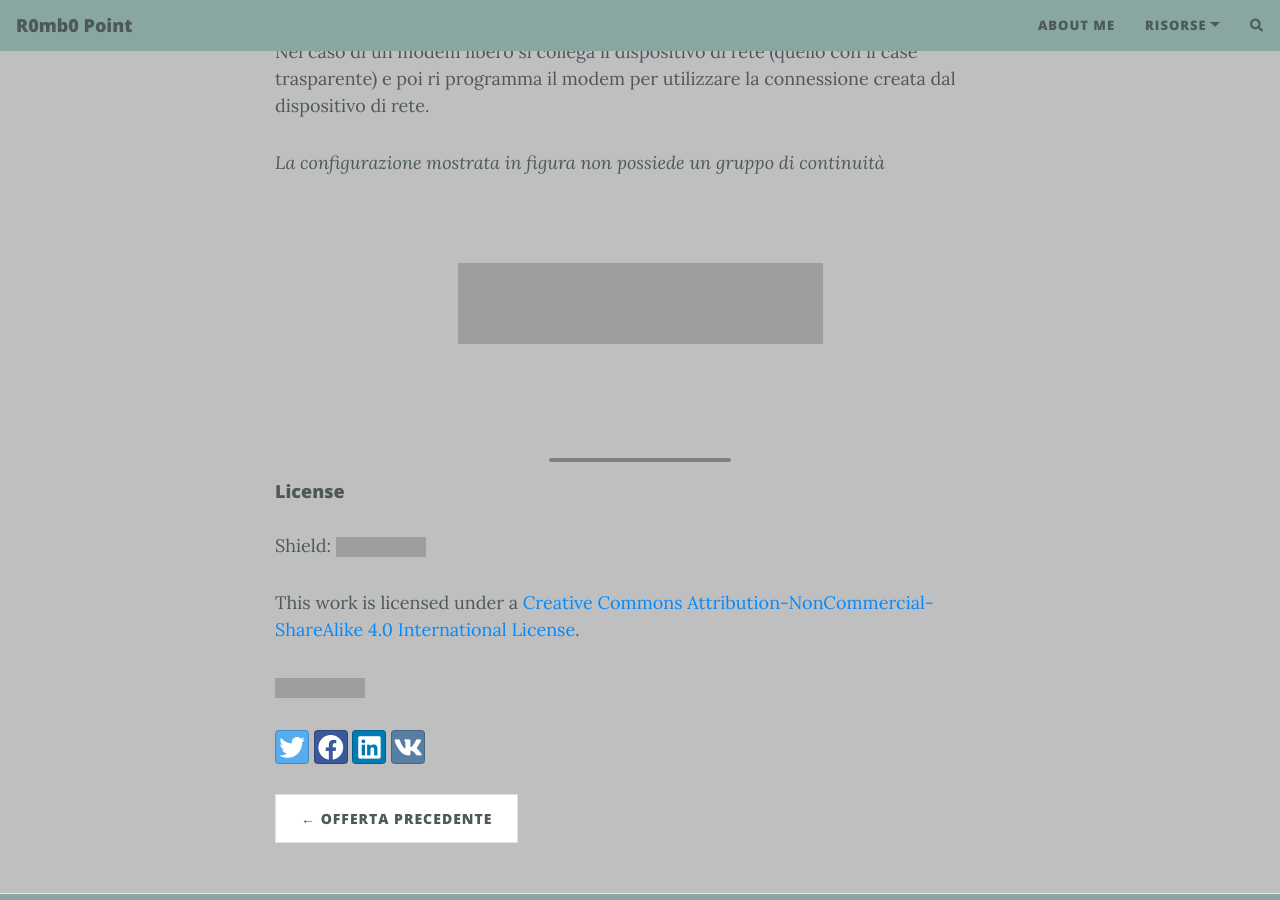
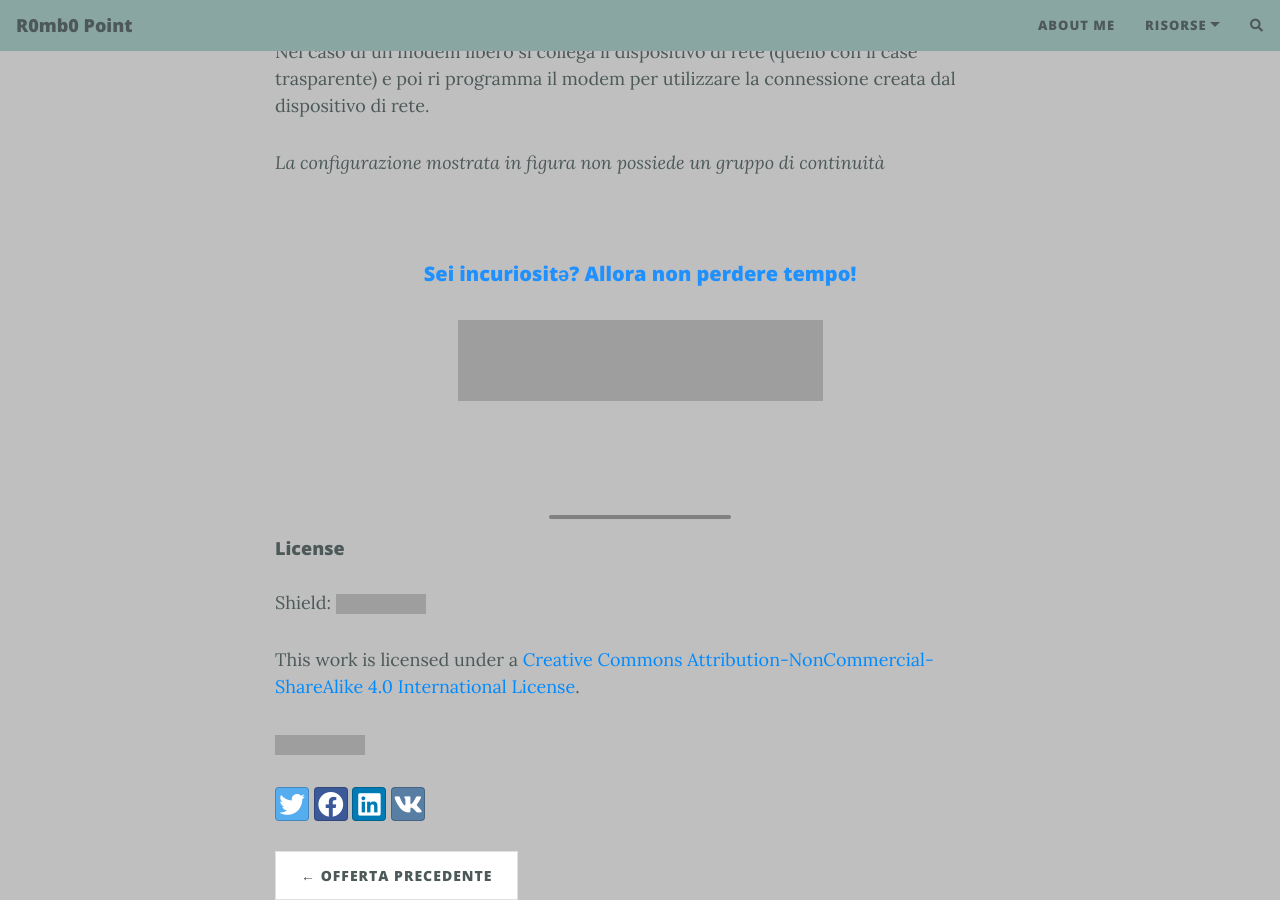
Before and after one commit to R0mb0/My_personal_announcements, a Jekyll site: the page built from docs/_posts/2023-09-12-Internet.md, in a window 1280 px wide and 900 px high, scrolled down 2032 px. Built offline with Jekyll 4.4.1, drawn with Linux system fonts in a browser that asks for light colours; nearby versions of some CDN libraries; comment, search, counter and statistics services are not loaded; grey boxes are pictures that could not be loaded.

Commit message:
Minor fix

```diff
--- a/docs/_posts/2023-09-12-Internet.md
+++ b/docs/_posts/2023-09-12-Internet.md
@@ -40,6 +40,9 @@ _La configurazione mostrata in figura non possiede un gruppo di continuità_
 
 <br>
 <div align="center">
+
+  <h5 style="color: DodgerBlue;"> Sei incuriositə? Allora non perdere tempo! </h5><br>
+
  <a href="mailto:f.rombaldoni@campus.uniurb.it?subject=Potenziemento rete internet">
   <img src="https://custom-icon-badges.demolab.com/badge/-CONTATTAMI!-blue?style=for-the-badge&logo=contact&logoColor=white" alt="Scrivimi una mail" style="width:50%;">
 </a>
```
